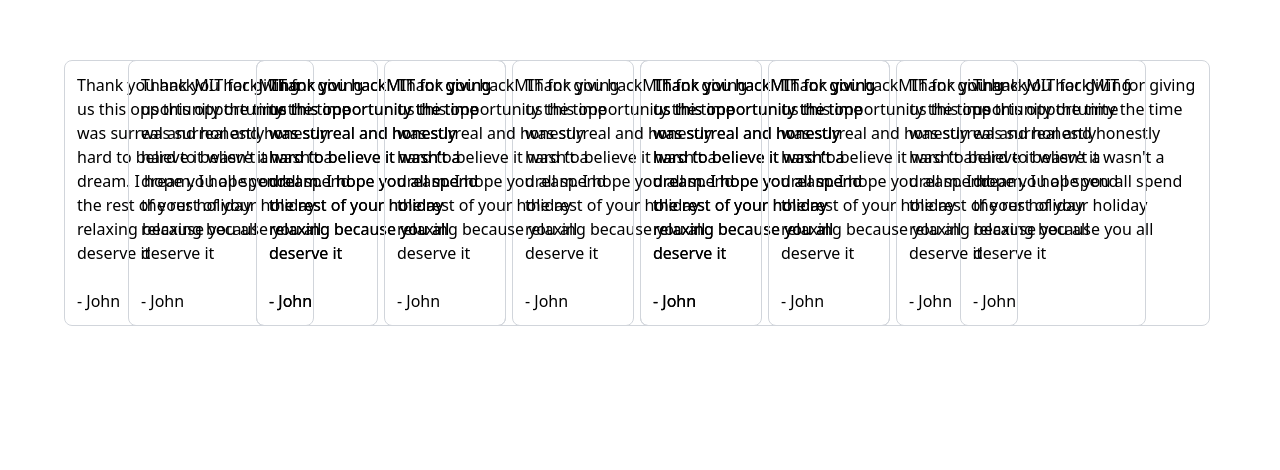
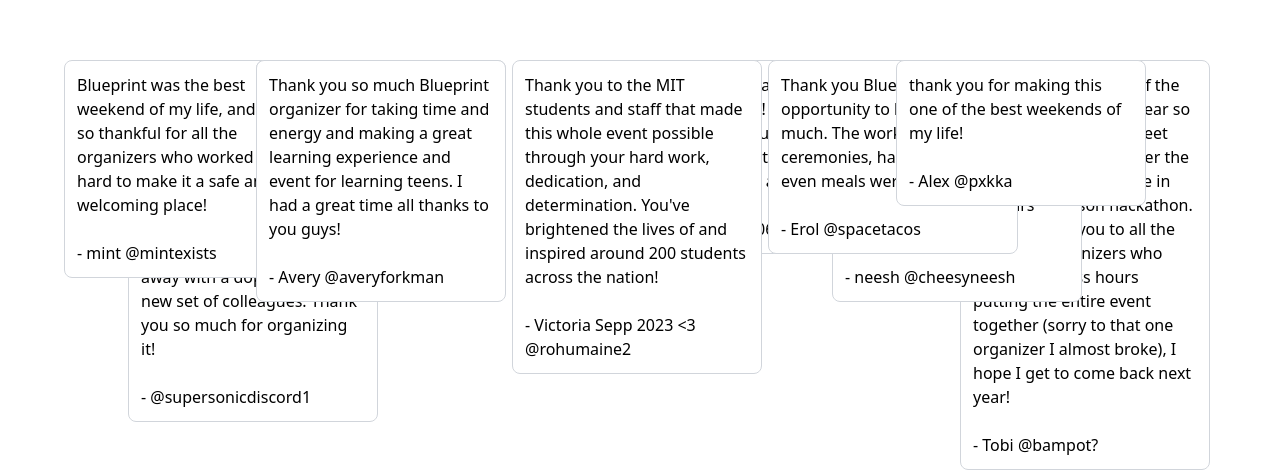
Before and after one commit to Cdogo/Blueprint-2023-Thank-You, a Next.js app: page / in a window 1280 px wide. Shown: the part 740-1210 px from the top of the page. Before the commit the page ends 1066 px from the top, so only its background shows below. Built offline with nearby package versions, Linux system fonts and the light colour scheme.

Commit message:
Added responses

```diff
--- a/src/components/Message.js
+++ b/src/components/Message.js
@@ -2,7 +2,7 @@
 
 export default function ThankYouMessage1({message, author}){
     return(
-        <div className = {` max-w-[250px] border border-gray-300 p-3 rounded-lg h-fit`}>
+        <div className = {`max-w-[250px] border border-gray-300 p-3 rounded-lg h-fit`}>
             <p>{message}</p>
             <br/>
             <h2> - {author}</h2>
--- a/src/components/ThankYouMessage.js
+++ b/src/components/ThankYouMessage.js
@@ -1,11 +1,15 @@
 import styles from './ThankYouMessage.module.css'
 
 export default function ThankYouMessage({message, author, delay, xPos}){
+    if (delay && xPos){
         return(
-        <div style = {{left:`${xPos}%`, animationDelay:`${delay + 10.5}s`}} className = {`${styles.message} max-w-[250px] border border-gray-300 p-3 rounded-lg h-fit`}>
+            <div style = {{left:`${xPos}%`, animationDelay:`${delay + 10.5}s`}} className = {`${styles.message} bg-white max-w-[250px] border border-gray-300 p-3 rounded-lg h-fit`}>
                 <p>{message}</p>
                 <br/>
                 <h2> - {author}</h2>
             </div>
         )
+    } else {
+        return <></>
     }
+}
--- a/src/components/messages.js
+++ b/src/components/messages.js
@@ -6,63 +6,216 @@
         xPos: 5
     },
     {
-        message: `Thank you hackMIT for giving us this opportunity the time was surreal and honestly hard to believe it wasn't a dream. I hope you all spend the rest of your holiday relaxing because you all deserve it` ,
-        author: 'John',
+        message: `As someone who's been "professionally" programming for almost three years, Blueprint allowed me to push myself out of my comfort zone by learning a new skill during the learnathon and walk away with a dope project and new set of colleagues. Thank you so much for organizing it!` ,
+        author: '@supersonicdiscord1',
         delay: 3,
         xPos: 10
     },
     {
-        message: `Thank you hackMIT for giving us this opportunity the time was surreal and honestly hard to believe it wasn't a dream. I hope you all spend the rest of your holiday relaxing because you all deserve it` ,
-        author: 'John',
-        delay: 0.5,
+        message: `BP weekend was one of the best weekends of my year so far. I got to visit MIT, meet new friends from all over the country, and participate in my first in person hackathon. A huge thank you to all the blueprint organizers who spent countless hours putting the entire event together (sorry to that one organizer I almost broke), I hope I get to come back next year!` ,
+        author: 'Tobi @bampot?',
+        delay: 3.5,
         xPos: 75
     },
     {
-        message: `Thank you hackMIT for giving us this opportunity the time was surreal and honestly hard to believe it wasn't a dream. I hope you all spend the rest of your holiday relaxing because you all deserve it` ,
-        author: 'John',
+        message: `Thank you for all of the organizers the! You guys were all very cute in animal costumes and the food was yum. I learned a lot` ,
+        author: 'Angelina @606',
         delay: 2,
         xPos: 50
     },
     {
-        message: `Thank you hackMIT for giving us this opportunity the time was surreal and honestly hard to believe it wasn't a dream. I hope you all spend the rest of your holiday relaxing because you all deserve it` ,
-        author: 'John',
+        message: `Blueprint was the best weekend of my life, and Im so thankful for all the organizers who worked so hard to make it a safe and welcoming place!` ,
+        author: 'mint @mintexists',
         delay: 4,
-        xPos: 70
+        xPos: 5
     },
     {
-        message: `Thank you hackMIT for giving us this opportunity the time was surreal and honestly hard to believe it wasn't a dream. I hope you all spend the rest of your holiday relaxing because you all deserve it` ,
-        author: 'John',
+        message: `Thank you for all of your hard work in organizing one of the greatest events that we've ever gone to!` ,
+        author: 'nick p @yrevwol',
         delay: 5,
         xPos: 20
     },
     {
-        message: `Thank you hackMIT for giving us this opportunity the time was surreal and honestly hard to believe it wasn't a dream. I hope you all spend the rest of your holiday relaxing because you all deserve it` ,
-        author: 'John',
+        message: `Thank you to the organizers for making such an amazing event! I remember how useful it was to me as a beginner, and it was just as fun if not more two years later :)` ,
+        author: 'neesh @cheesyneesh',
         delay: 6,
-        xPos: 50
+        xPos: 65
     },
     {
-        message: `Thank you hackMIT for giving us this opportunity the time was surreal and honestly hard to believe it wasn't a dream. I hope you all spend the rest of your holiday relaxing because you all deserve it` ,
-        author: 'John',
+        message: `Thank you to the MIT students and staff that made this whole event possible through your hard work, dedication, and determination. You've brightened the lives of and inspired around 200 students across the nation!` ,
+        author: 'Victoria Sepp 2023 <3 @rohumaine2',
         delay: 7,
         xPos: 40
     },
     {
-        message: `Thank you hackMIT for giving us this opportunity the time was surreal and honestly hard to believe it wasn't a dream. I hope you all spend the rest of your holiday relaxing because you all deserve it` ,
-        author: 'John',
+        message: `Thank you so much Blueprint organizer for taking time and energy and making a great learning experience and event for learning teens. I had a great time all thanks to you guys!` ,
+        author: 'Avery @averyforkman',
         delay: 8,
         xPos: 20
     },
     {
-        message: `Thank you hackMIT for giving us this opportunity the time was surreal and honestly hard to believe it wasn't a dream. I hope you all spend the rest of your holiday relaxing because you all deserve it` ,
-        author: 'John',
+        message: `Thank you Blueprint for the opportunity to learn so much. The workshops, ceremonies, hackathon, and even meals were all a blast!` ,
+        author: 'Erol @spacetacos',
         delay: 9,
         xPos: 60
     },
     {
-        message: `Thank you hackMIT for giving us this opportunity the time was surreal and honestly hard to believe it wasn't a dream. I hope you all spend the rest of your holiday relaxing because you all deserve it` ,
-        author: 'John',
+        message: `thank you for making this one of the best weekends of my life!` ,
+        author: 'Alex @pxkka',
         delay: 10,
-        xPos: 30
+        xPos: 70
+    },
+    {
+        message: `Thanks for creating this opportunity for me to make new friends and learn more about web development.` ,
+        author: 'Albert @AM',
+    },
+    {
+        message: `Thank you so much for putting on Blueprint, the things I learned this weekend will help me to grow my tech stack, and the friends/memories I made will always be nice to look back on! Blueprint was the best hackathon ever, Thank you!` ,
+        author: 'Cait @CatPro',
+    },
+    {
+        message: `Blueprint was such an eye-opening and amazing experience and it wouldn't have been possible without y'all, so thanks for all your hard work!!` ,
+        author: 'alex @thetryhardnoob',
+    },
+    {
+        message: `Thanks for such a well-organized hackathon! Impressed by blueprint’s quality per usual` ,
+        author: 'Alex Fan @CodeTiger',
+    },
+    {
+        message: `I appreciate all the organizers and staff who made this wonderful event happen. Because of you guys I learned so much, met new faces and left this event with new connections. So from the bottom of my heart thank you so much for giving me the opportunity to be a part of Blueprint '23` ,
+        author: 'Bryan @boico',
+    },
+    {
+        message: `To the organizers of Blueprint: Thank you for hosting such a wonderful event and spending your time to do so. You did an amazing job and I'm so grateful for what you have done!` ,
+        author: '@default',
+    },
+    {
+        message: `The amount of effort that you put into creating such a well-organized and thoughtfully planned hackathon was evident from the moment we arrived. The facilities, mentors, and food were all exceptional and helped to make this event truly incredible.` ,
+        author: '@DKM',
+    },
+    {
+        message: `« thank you. »` ,
+        author: '@diego_114',
+    },
+    {
+        message: `thank you so much for putting together such a fun, educational, and jam-packed event for all of us! will forever love the memories, lessons, and (especially) swag this weekend brought! y’all are amazing <3` ,
+        author: '@camille',
+    },
+    {
+        message: `thanks for the chipotle + a weekend ill never forget` ,
+        author: '@ling',
+    },
+    {
+        message: `Thank you Blueprint organizers for your devotion to teaching others about programming! Blueprint week has been very beneficial to me and has helped me make friend I thought I'd never meet!` ,
+        author: 'ely @meji',
+    },
+    {
+        message: `To Blueprint organizers, Thank you so so much for devoting time to create this wonderful opportunity for us! I’ll treasure the special memories made at Blueprint for the years to come ` ,
+        author: '@(smiles politely)',
+    },
+    {
+        message: `Thank you for taking time out of your weekend and incredibly busy schedule to teach all of us new concepts that we can now implement into our own projects` ,
+        author: 'Arjun @galaxy.boy',
+    },
+    {
+        message: `All the way from Cali, thanks for showing me the love passion and teamwork out in the east, being a part of BP was surreal and that was thanks to y’all, special thanks to mother for being there when the going went tough, and much love for all of the BP Team  <3 ` ,
+        author: 'Yael @era',
+    },
+    {
+        message: `thanks blueprint for everything, it was a lot of fun and i met a lot of people and learn a lot. I’m excited to do it all over again next year!!”` ,
+        author: '@whris',
+    },
+    {
+        message: `Thank you so much for organizing blueprint, without it I wouldn't have met so many wonderful people and MIT` ,
+        author: '@CharChar',
+    },
+    {
+        message: `I just wanted to say thank to the organizers of blueprint for letting us experience such a amazing event. We all learned a lot during the event and It was very fun. Thank you for everything` ,
+        author: '@tyrantwarlord',
+    },
+    {
+        message: `Hey blueprint, thanks for creating this awesome learning experience for us, I had lots of fun and made tons of new friends along the way. Hope to see you next year at Blueprint 2024!` ,
+        author: '@jennie',
+    },
+    {
+        message: `thanks for making hackmit blueprint 2023 amazing! i definitely saw the mentors and organizers' efforts to satisfy everyone's needs, whether it be laptops, some hardware pieces, food, or just general questions. This was my first hackathon and I'm so happy the way it turned out. I built a really cool engineering project with my best friends, learned more about different computer science opportunities, visited the MIT Campus & Boston, and lastly, made amazing friends that I hope to see soon. I absolutely loved blueprint 2023, and thank you so so much guys!
+        ` ,
+        author: 'ishmael @ishmael',
+    },
+    {
+        message: `Thank you for hosting Blueprint! I learned so much and building with the other hackers was an exhilarating experience I'll never forget.` ,
+        author: 'David @sirval',
+    },
+    {
+        message: `Thank you for hosting this very enlightening event. I learned a lot from it, and I hope it continues next year` ,
+        author: '@IOO',
+    },
+    {
+        message: `Blueprint was an amazing experience for me to use my skills and showcase it to like minded people, who I learnt a lot from as well. I had a lot of fun over the weekend and thank you for the amazing opportunity.` ,
+        author: '@silentvoid',
+    },
+    {
+        message: `Thank you so much to everyone who organized blueprint! It was a wonderful experience especially with great organizers!` ,
+        author: 'Junho @coolguy',
+    },
+    {
+        message: `Hi Organizers, thank you for all the effort you put into organizing such a wonderful event! All your attention to detail and dedication made Blueprint an unforgettable experience. It was an honor to be a part of this gathering and I hope to attend next year!` ,
+        author: '@fish',
+    },
+    {
+        message: `Even though I wasn’t able to make it in-person to Blueprint, already the online community and resources were amazing! I loved the tech talks. Thank you so much for an incredible event` ,
+        author: 'kate @bobamilk',
+    },
+    {
+        message: `Thank you so much for this awesome event! I had a ton of fun and because of Blueprint, I was able to make life-long friends and experience the joys of being part of a team. I will never forget how amazing it was :)` ,
+        author: '@chahat',
+    },
+    {
+        message: `Thank you for all your hard work and planning for this event. It means a lot for each and everyone of us who wouldn't be able to learn the things that we have at Blueprint anywhere else. Also thanks for being so helpful for all of our questions during the learnathon and hackaton. Looking forward to next year!` ,
+        author: 'Liam @Flopio',
+    },
+    {
+        message: `Thank you for all your hard work and for the planning to make the event one of the best in my life, I thank you.` ,
+        author: '@zero',
+    },
+    {
+        message: `Thank you for making this weekend the best weekend of my life, and teaching me so much!` ,
+        author: '@hadjarhy',
+    },
+    {
+        message: `Thank you so much blueprint! I wrote my first line of code here! Can't wait to see you guys next year!` ,
+        author: '@Surviver Warior',
+    },
+    {
+        message: `Thank you all for all your hard work organizing this weekend! It’s was a lovely experience that wouldn’t have been the same without y’all :)` ,
+        author: '@MadiL',
+    },
+    {
+        message: `thank you so much to the blueprint organizers for organizing such an amazing event. i really appreciate the fun experience i was given and amount of new knowledge i gained throughout my time at blueprint! thank you so much` ,
+        author: 'Kearsley @kerawan',
+    },
+    {
+        message: `Thank you so much to the Blueprint staff for putting this hackathon together! It was the best hackathon I’ve been to, and was a great learning experience for me.` ,
+        author: '@shadowdragon2805',
+    },
+    {
+        message: `Thank you to all Blueprint organizers. It was an incredible experience and none of it would have been possible without all of your hard work, hope to see you guys again next year!` ,
+        author: '@JuliaZ',
+    },
+    {
+        message: `Thank you so much for organizing the blueprint hackathon! It's really hard to organize events, especially on such a large scale, but it was impressive how everything went off smoothly.` ,
+        author: '@mint',
+    },
+    {
+        message: `Hi Organizers, thank you for all the effort you put into organizing such a wonderful event! All your attention to detail and dedication made Blueprint an unforgettable experience. It was an honor to be a part of this gathering and I hope to attend next year!` ,
+        author: '@fish',
+    },
+    {
+        message: `Thank you to the organizers for making an amazing experience for everyone. I learned a lot and gained a lot of skills to help me later on.` ,
+        author: '@ChicknStixMn',
+    },
+    {
+        message: `Thank you for organizing blueprint for us, I know it was probably a lot of work :).` ,
+        author: 'Ritchie T @ritchie',
     },
 ]
--- a/src/pages/index.js
+++ b/src/pages/index.js
@@ -27,7 +27,7 @@
     <>
       <Head>
         <title>Thank You!</title>
-        <meta name="description" content="A special message to the Blueprint 2023 organizers" />
+        <meta name="description" content="A special message to the Blueprint 2023 organizers. P.S. Please watch on a laptop :)" />
         <meta name="viewport" content="width=device-width, initial-scale=1" />
         <link rel="icon" href="/favicon.ico" />
       </Head>
--- a/src/styles/Home.module.css
+++ b/src/styles/Home.module.css
@@ -1,5 +1,5 @@
 #message{
-  @apply text-5xl p-5 max-w-screen-md;
+  @apply text-5xl p-5 m-auto mb-0;
 }
 #message::after{
   content:'And for that we would like to say thank you';
```
Lines whose indentation alone changed are shown as unchanged.
